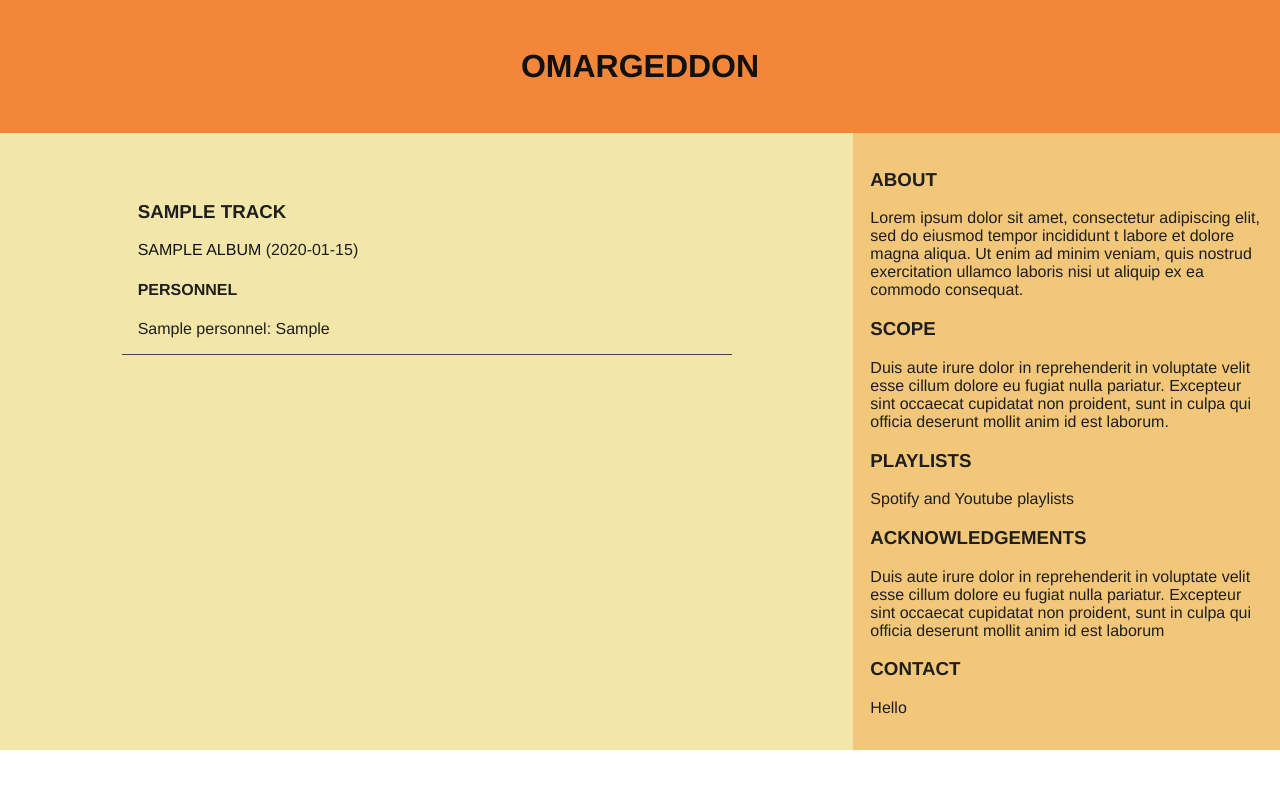
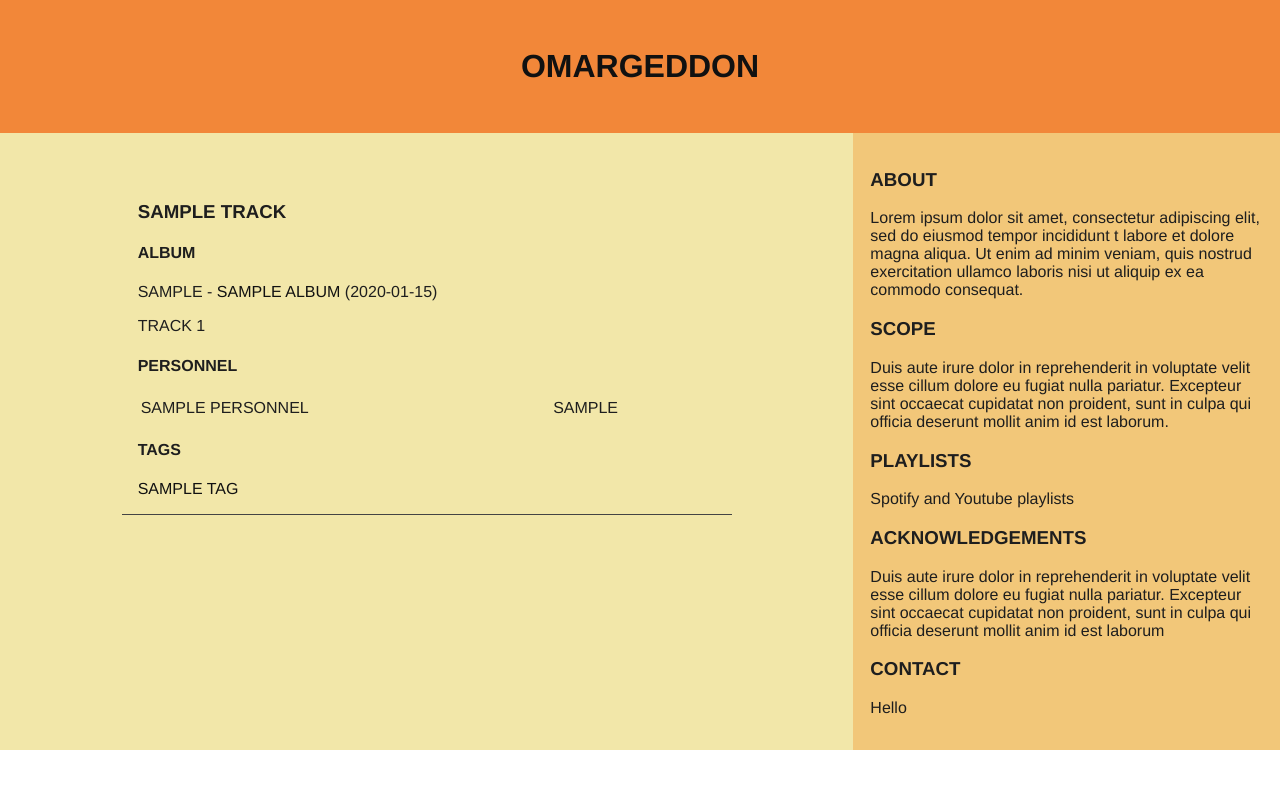
Before and after one commit to katstevens/omargeddon, a Django app: page /tracks/1 in a window 1280 px wide. Run offline with Django 3.2, Linux system fonts and the light colour scheme; tables that the repository leaves empty hold one stand-in row (values such as "Sample post").

Commit message:
Tag links on pages

```diff
--- a/albums/admin.py
+++ b/albums/admin.py
@@ -5,8 +5,8 @@ from .models import *
 
 class AlbumAdmin(admin.ModelAdmin):
 
-    list_display = ['title', 'sort_order', 'artist', 'release_date']
-    list_editable = ['release_date', 'sort_order']
+    list_display = ['title', 'sort_order', 'artist', 'release_date', 'release_label']
+    list_editable = ['release_date', 'release_label', 'sort_order']
 
 
 class TrackCreditInline(admin.TabularInline):
--- a/albums/models.py
+++ b/albums/models.py
@@ -16,7 +16,7 @@ class Album(models.Model):
     image_file = models.ImageField(null=True, blank=True, upload_to="images/albums")
     image_path = models.CharField(null=True, blank=True, max_length=256)
     release_date = models.CharField(max_length=100)
-    release_label = models.CharField(max_length=100)
+    release_label = models.CharField(max_length=100, default="Rodriguez Lopez Productions")
     sort_order = models.IntegerField(default=0)
 
     tags = models.ManyToManyField(Tag, related_name='album_tags', blank=True)
--- a/albums/templates/base.html
+++ b/albums/templates/base.html
@@ -8,8 +8,15 @@
 
         .album_detail {
             max-width:680px;margin:0 auto;
+            padding: 0 0 4em;
+        }
+        .album_detail h2, .album_detail h3  {
+            text-align:center
+        }
+        .album_detail .personnel {
+            padding:0 1em 2em
+        }
 
-        }
         .album_cover, .single_album_cover {
             height:300px;
             width:300px;
--- a/albums/templates/tracks.html
+++ b/albums/templates/tracks.html
@@ -7,12 +7,25 @@
 {% for track in tracks%}
 <div style="border-bottom:1px solid #444; padding: 1em">
     <h3>{{ track.song_title.upper }}</h3>
-    <p><a href="{% url 'single_album' track.album.id %}">{{ track.album.title.upper }}</a>
-    ({{ track.album.release_date }})</p>
+
+    <h4>ALBUM</h4>
+    <p>{{ track.album.artist.upper }} - <a href="{% url 'single_album' track.album.id %}">{{ track.album.title.upper }}</a>
+    ({{ track.album.release_date.upper }})</p>
+    <p>TRACK {{ track.sort_order }} </p>
     <h4>PERSONNEL</h4>
+    <table style="width:100%">
     {% for c in track.contributors %}
-        {{ c.contributor.name }}: {{ c.credit }}<br />
+        <tr>
+            <td>{{ c.contributor.name.upper }}</td>
+            <td>{{ c.credit.upper }}</td>
+        </tr>
     {% endfor %}
+    </table>
+    <h4>TAGS</h4>
+    {% for tag in track.tags.all %}
+        <a href="{% url 'tracks_by_tag' tag.tag_slug %}">{{ tag.tag_name.upper }}</a><br />
+    {% endfor %}
+
 </div>
 {% endfor %}
 </div>
--- a/albums/views.py
+++ b/albums/views.py
@@ -4,6 +4,7 @@ from .models import Album, Tag, Track
 
 
 def index(request):
+    # TODO: pagination
     albums = get_list_or_404(Album)
     return render(request, 'albums.html', context={'albums': albums})
 
```
Also changed, not shown: albums/templates/single_album.html (+11 -3 lines).
